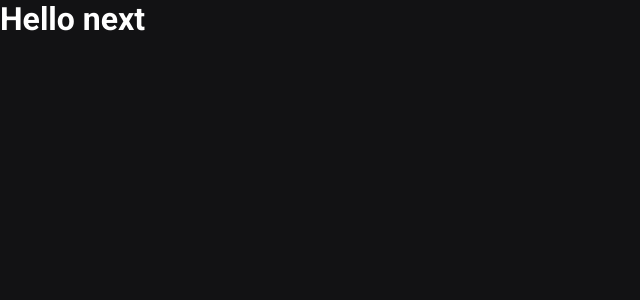
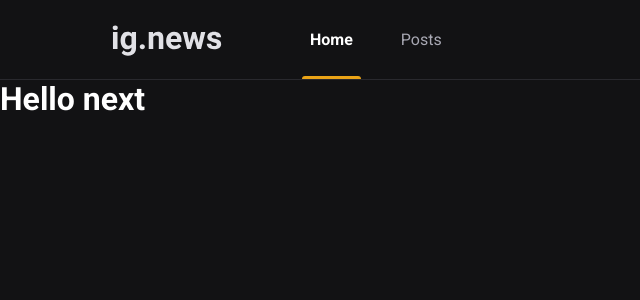
Before and after one commit to wesAlves/ignite-react-03-ignews, a Next.js app: page / in a window 1280 px wide. Shown: the top 300 px of the page, without its empty margins (0-640 px from the left). Built offline with nearby package versions, Linux system fonts and the light colour scheme.

Commit message:
header + favicon

```diff
--- a/src/components/Header/index.tsx
+++ b/src/components/Header/index.tsx
@@ -1,8 +1,16 @@
+import styles from './styles.module.scss'
+
 export function Header() {
     return(
-        <header>
-            <div>
-                <img src="" alt="" />
+        <header className={styles.headerContainer}>
+
+            <div className={styles.headerContent}>
+                <img src="/images/logo.svg" alt="Logo ig.news" />
+
+            <nav>
+                <a href="" className={styles.active}>Home</a>
+                <a href="">Posts</a>
+            </nav>
             </div>
         </header>
     )
--- a/src/components/Header/styles.module.scss
+++ b/src/components/Header/styles.module.scss
@@ -0,0 +1,56 @@
+.headerContainer{
+height: 5rem;
+border-bottom: 1px solid var(--gray-800);
+}
+
+.headerContent{
+    max-width: 1120px;
+    height: 5rem;
+    margin: 0 auto;
+    padding: 0 2rem;
+
+    display: flex;
+    align-items: center;
+
+    nav{
+        margin-left: 5rem;
+        height: 5rem;
+
+        a{
+
+            & + a{
+                margin-left: 2rem;
+            }
+
+            display: inline-block;
+            position: relative;
+            padding: 0 .5rem;
+            height: 5rem;
+            line-height: 5rem;
+            color: var(--gray-300);
+            transition: color .2s;
+
+            &:hover{
+                color: var(--white)
+            }
+
+            &.active{
+                color: var(--white);
+                font-weight:700;
+
+                &::after{
+                    content:'';
+                height: 3px;
+                border-radius: 3px 3px 0 0;
+                width: 100%;
+                position: absolute;
+                bottom: 1px;
+                left: 0;
+                background: var(--yellow-500) ;
+            }
+        }
+
+
+        }
+    }
+}
--- a/src/pages/_app.tsx
+++ b/src/pages/_app.tsx
@@ -1,8 +1,14 @@
 import {AppProps} from 'next/app'
+import { Header } from '../components/Header'
 import '../styles/global.scss'
 
 function MyApp({ Component, pageProps }:AppProps) {
-  return <Component {...pageProps} />
+  return (
+    <>
+    <Header />
+  <Component {...pageProps} />
+    </>
+  )
 }
 
 export default MyApp
--- a/src/pages/_document.tsx
+++ b/src/pages/_document.tsx
@@ -9,6 +9,8 @@
         <link rel="preconnect" href="https://fonts.googleapis.com" />
         <link href="https://fonts.googleapis.com/css2?family=Poppins:wght@400;600&family=Roboto:wght@400;700;900&display=swap" rel="stylesheet" />
 
+        <link rel="shortcut icon" href="/favicon.png" type="image/png" />
+
     </Head>
 
     <body>
--- a/src/styles/global.scss
+++ b/src/styles/global.scss
@@ -9,6 +9,7 @@
 
     --gray-100: #e1e1e6;
     --gray-300: #a8a8b3;
+    --gray-800: #29292e;
     --gray-900: #121214;
 
     --cyan-500: #61dafb;
```
